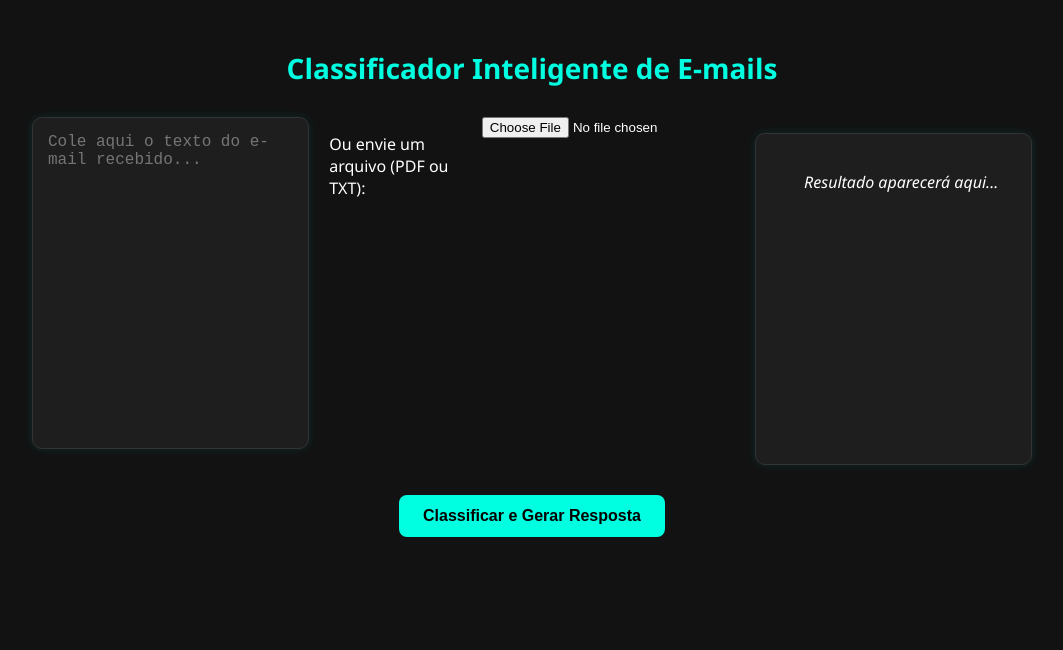
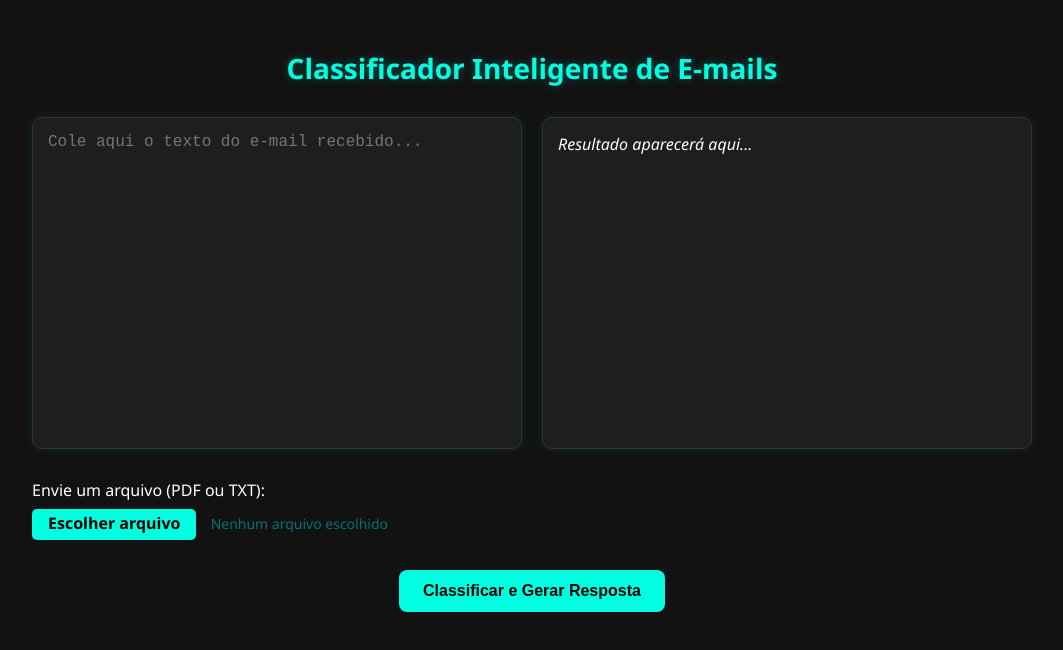
Before and after one commit to thialylima/Classificador-de-emails-front, a plain HTML site: page index.html in a window 1280 px wide. Shown: the whole page, without its empty margins (108-1171 px from the left). Drawn offline with Linux system fonts and the light colour scheme.

Commit message:
Ajustando layout

```diff
--- a/index.html
+++ b/index.html
@@ -8,26 +8,30 @@
   </head>
   <body>
     <h1>Classificador Inteligente de E-mails</h1>
-
+    <div class="entrada">
       <div class="container">
         <textarea
           id="emailInput"
           placeholder="Cole aqui o texto do e-mail recebido..."
         ></textarea>
 
-      <p>Ou envie um arquivo (PDF ou TXT):</p>
-      <input type="file" id="fileInput" accept=".pdf,.txt" />
-
-      <div
-        id="respostaOutput"
-        class="output-box"
-        style="margin-top: 1em; min-height: 100px"
-      >
+        <div id="respostaOutput" class="output-box box">
           <em>Resultado aparecerá aqui...</em>
         </div>
       </div>
+      <div class="file-upload">
+        <p>Envie um arquivo (PDF ou TXT):</p>
+        <label for="fileInput" class="custom-file-upload">
+          Escolher arquivo
+        </label>
+        <span id="fileName">Nenhum arquivo escolhido</span>
+        <input type="file" id="fileInput" accept=".pdf,.txt" />
+      </div>
+    </div>
 
+    <div class="button-container">
       <button onclick="enviarEmail()">Classificar e Gerar Resposta</button>
+    </div>
 
     <script src="script.js"></script>
   </body>
--- a/script.js
+++ b/script.js
@@ -34,3 +34,8 @@ async function enviarEmail() {
     respostaDiv.innerHTML = "❌ Erro ao conectar com o servidor.";
   }
 }
+
+document.getElementById('fileInput').addEventListener('change', function() {
+  const fileName = this.files.length > 0 ? this.files[0].name : 'Nenhum arquivo escolhido';
+  document.getElementById('fileName').textContent = fileName;
+});
--- a/style.css
+++ b/style.css
@@ -14,10 +14,19 @@ h1 {
   margin-bottom: 30px;
   color: #00ffe1;
   text-align: center;
+  text-shadow: 0 0 10px rgba(0, 255, 251, 0.295);
+
 }
 
 .container {
   display: flex;
+  justify-content: center;
+  gap: 20px;
+}
+
+.entrada {
+  display: flex;
+  flex-direction: column;
   justify-content: center;
   gap: 20px;
   width: 100%;
@@ -27,7 +36,7 @@ h1 {
 
 textarea,
 .output-box {
-  width: 48%;
+  width: 50%;
   height: 300px;
   padding: 15px;
   background-color: #1e1e1e;
@@ -41,7 +50,40 @@ textarea,
 
 .output-box {
   overflow-y: auto;
-  white-space: pre-wrap;
+}
+
+.file-upload {
+  margin-top: 10px;
+}
+
+.file-upload p {
+  margin: 0 0 8px 0;
+}
+
+.custom-file-upload {
+  display: inline-block;
+  background-color: #00ffe1;
+  color: #000;
+  font-weight: bold;
+  padding: 3px 16px 6px;
+  border-radius: 5px;
+  cursor: pointer;
+  transition: background-color 0.3s ease;
+}
+
+.custom-file-upload:hover {
+  background-color: #7dfff0;
+  box-shadow: 0 0 10px rgba(85, 255, 252, 0.29);
+}
+
+.file-upload input[type="file"] {
+  display: none;
+}
+
+#fileName {
+  margin-left: 10px;
+  font-size: 14px;
+  color: #027175;
 }
 
 button {
@@ -75,4 +117,11 @@ button:hover {
     height: 300px;
     font-size: 18px;
   }
+
+  .file-upload {
+    display: flex;
+    flex-direction: column;
+    justify-content: center;
+    align-items: center;
+  }
 }
```
Lines whose indentation alone changed are shown as unchanged.
